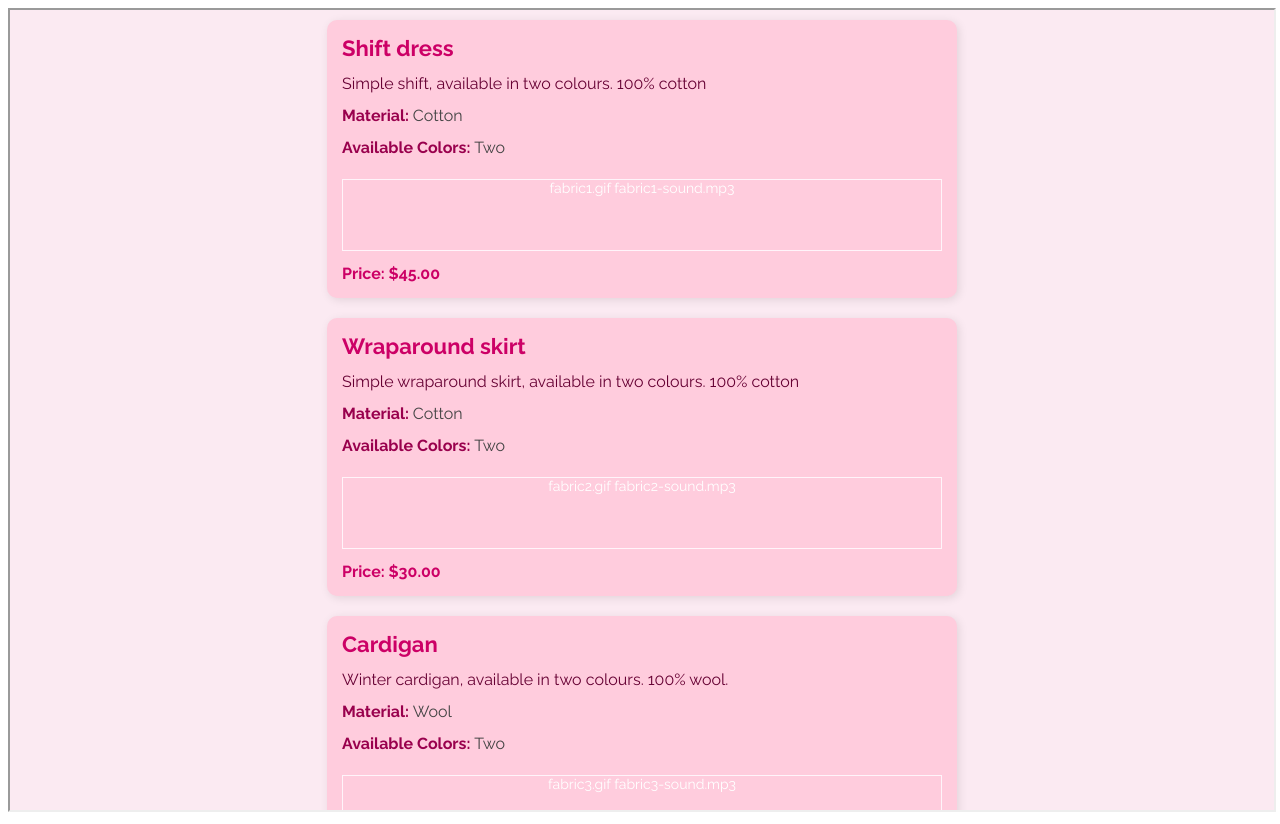
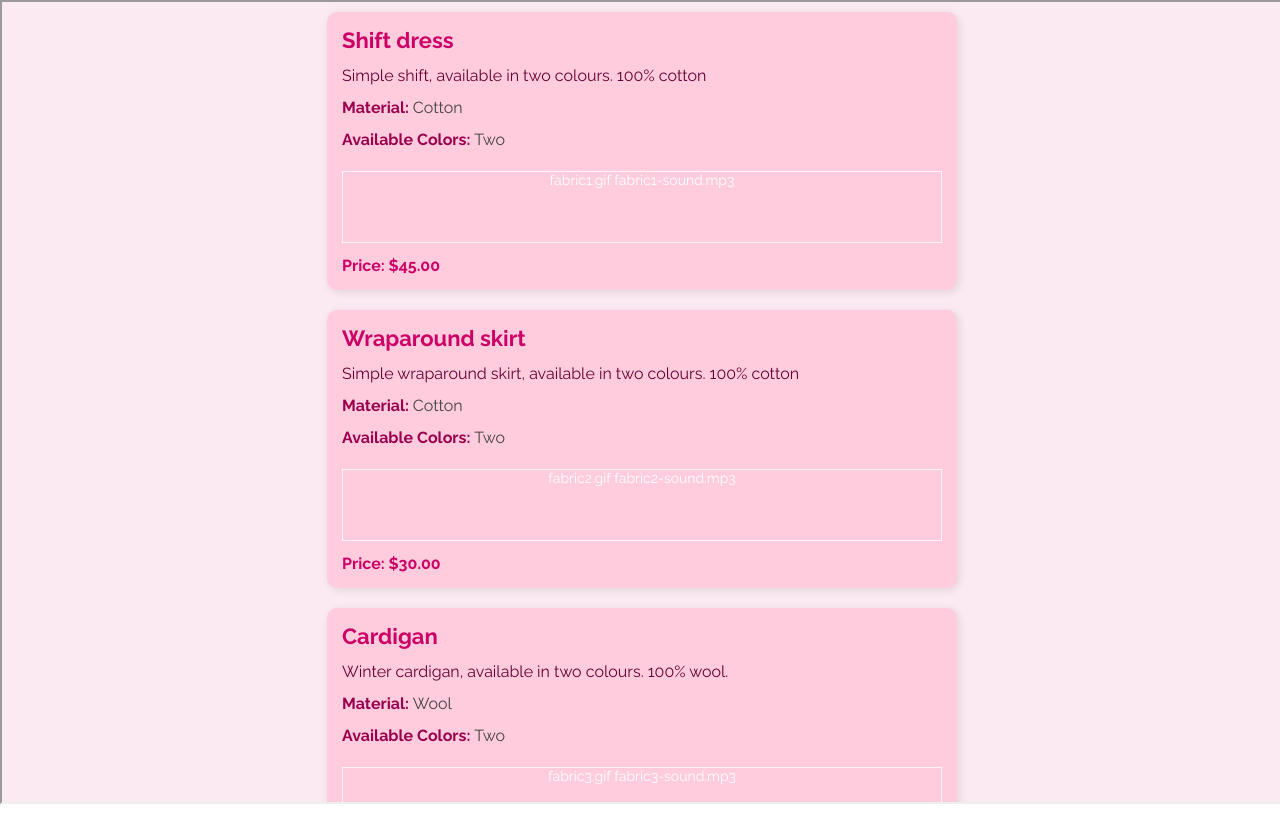
Before and after one commit to ValeriaTabares/caroles-clothes, a plain HTML site: page index.html in a window 1280 px wide. Drawn offline with Linux system fonts and the light colour scheme.

Commit message:
Updated XML and CSS for Carole’s Clothes

```diff
--- a/index.html
+++ b/index.html
@@ -4,6 +4,7 @@
     <meta charset="UTF-8">
     <meta name="viewport" content="width=device-width, initial-scale=1.0">
     <title>Carole's Clothes</title>
+    <link rel="stylesheet" href="styles-clothes.css">
 </head>
 <body>
     <iframe src="carolesclothes.xml" width="100%" height="800px"></iframe>
--- a/styles-clothes.css
+++ b/styles-clothes.css
@@ -1,5 +1,8 @@
 /* General Styling */
 @import url('https://fonts.googleapis.com/css2?family=Raleway:ital,wght@0,100..900;1,100..900&display=swap');
+body{
+    margin: 0;
+}
 
 /* Main Container */
 Clothes {
```
